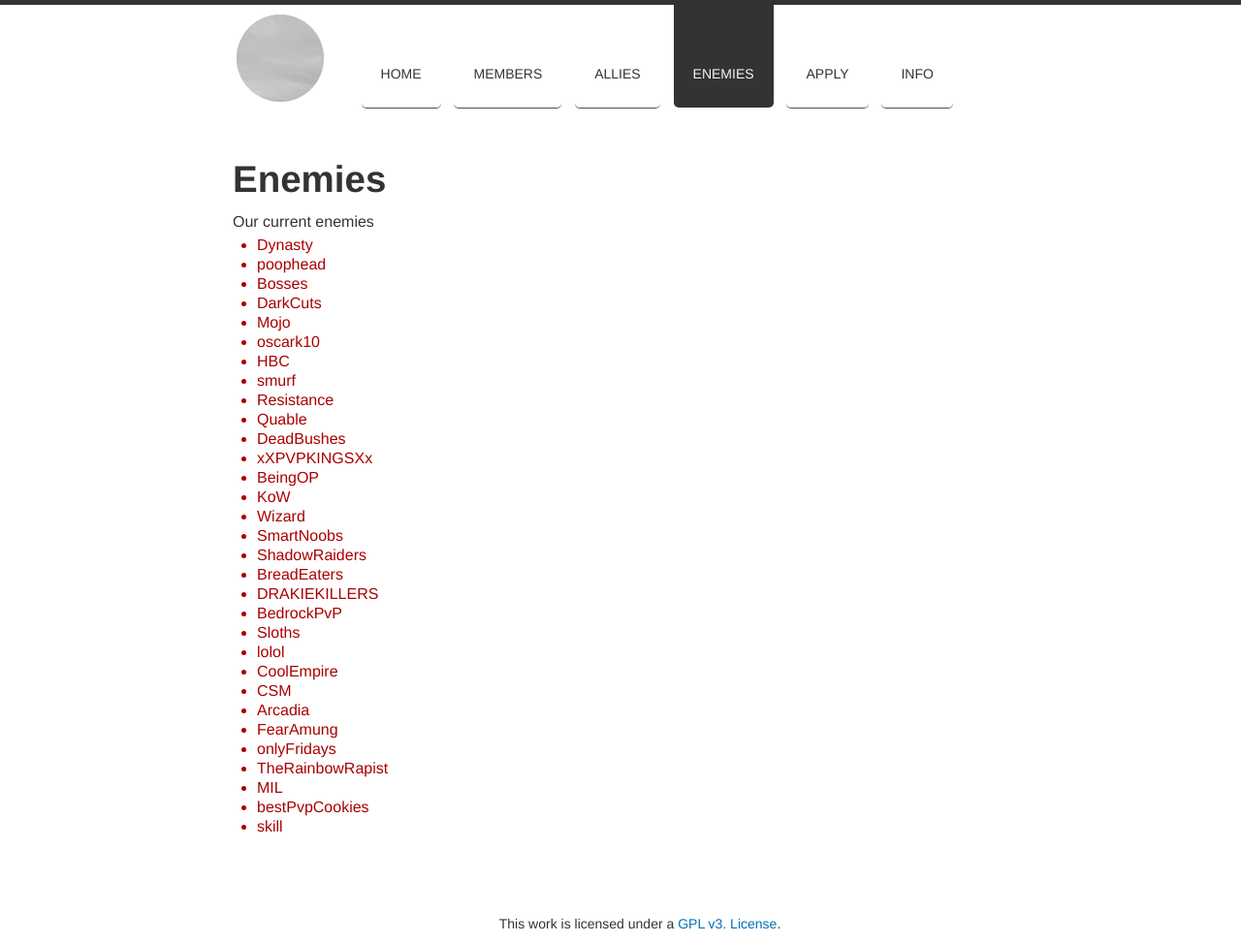
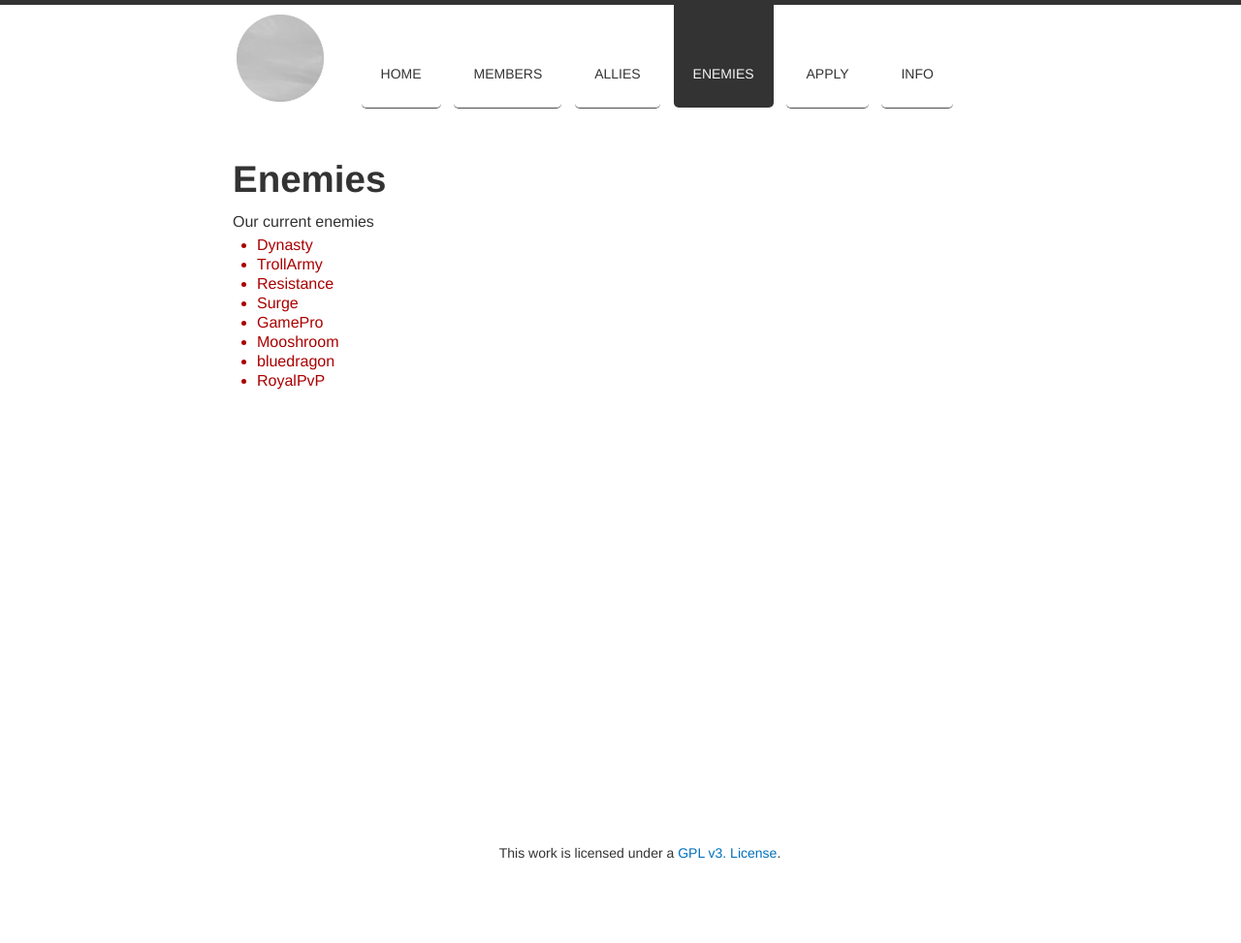
Before and after one commit to Tommsy64/invictus, a Jekyll site: the page built from faction/enemies/index.html, in a window 1280 px wide. Shown: the whole page at 97% size. Built offline with Jekyll 4.4.1, drawn with Linux system fonts in a browser that asks for light colours; nearby versions of some CDN libraries; Markdown is read by kramdown in place of the engine named in the settings; after the commit the page ends 900 px from its top, so only the background shows below that.

Commit message:
Updated basic faction info

```diff
--- a/faction/enemies/index.html
+++ b/faction/enemies/index.html
@@ -8,35 +8,12 @@ Our current enemies
 <span id="c4">
 	<ul>
 		<li>Dynasty</li>
-		<li>poophead</li>
-		<li>Bosses</li>
-		<li>DarkCuts</li>
-		<li>Mojo</li>
-		<li>oscark10</li>
-		<li>HBC</li>
-		<li>smurf</li>
+		<li>TrollArmy</li>
 		<li>Resistance</li>
-		<li>Quable</li>
-		<li>DeadBushes</li>
-		<li>xXPVPKINGSXx</li>
-		<li>BeingOP</li>
-		<li>KoW</li>
-		<li>Wizard</li>
-		<li>SmartNoobs</li>
-		<li>ShadowRaiders</li>
-		<li>BreadEaters</li>
-		<li>DRAKIEKILLERS</li>
-		<li>BedrockPvP</li>
-		<li>Sloths</li>
-		<li>lolol</li>
-		<li>CoolEmpire</li>
-		<li>CSM</li>
-		<li>Arcadia</li>
-		<li>FearAmung</li>
-		<li>onlyFridays</li>
-		<li>TheRainbowRapist</li>
-		<li>MIL</li>
-		<li>bestPvpCookies</li>
-		<li>skill</li>
+		<li>Surge</li>
+		<li>GamePro</li>
+		<li>Mooshroom</li>
+		<li>bluedragon</li>
+		<li>RoyalPvP</li>
 	</ul>
 </span>
```
Also changed, not shown: faction/allies/index.html (+1 -13 lines), faction/members/index.html (+13 -2 lines).
